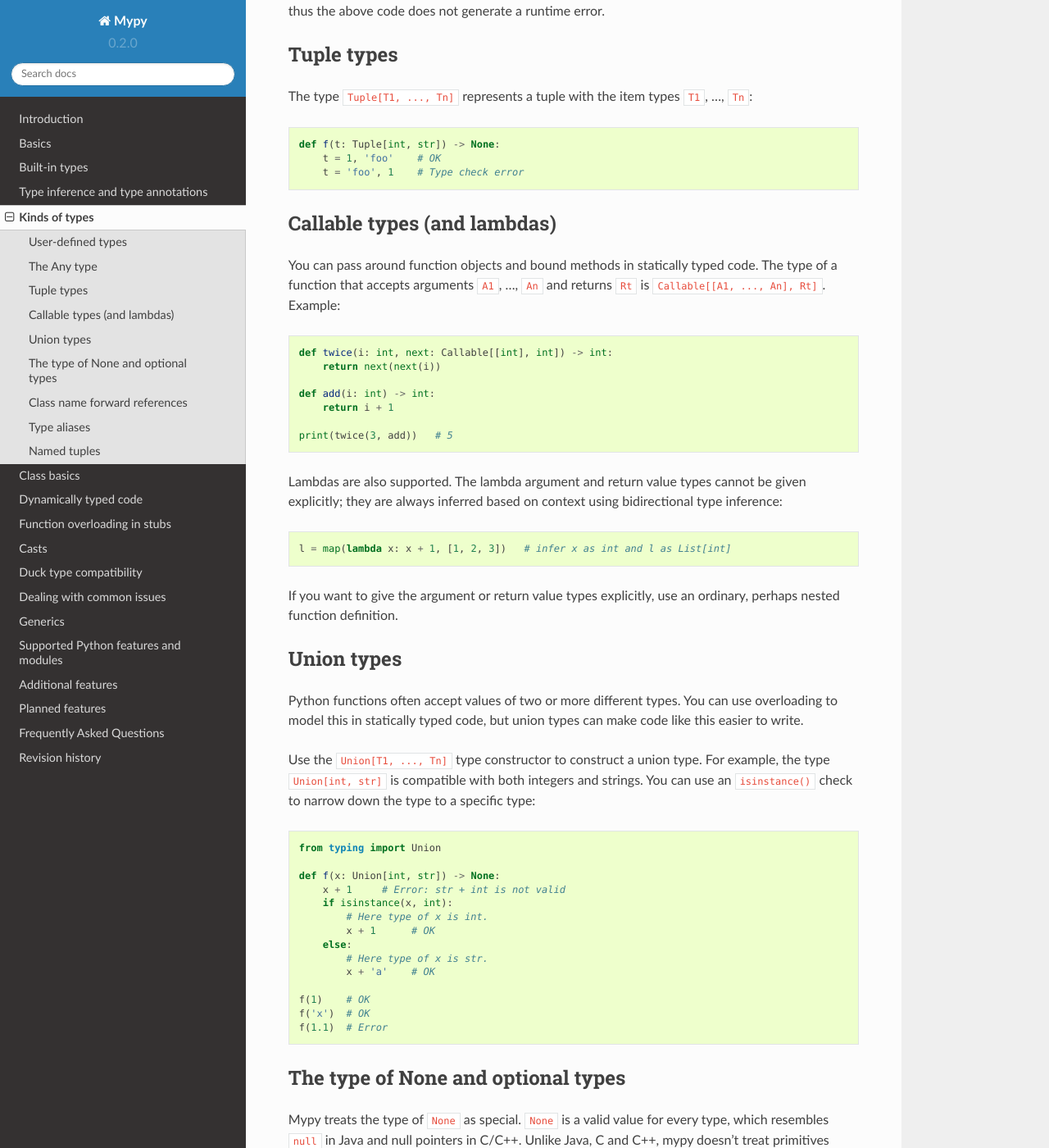
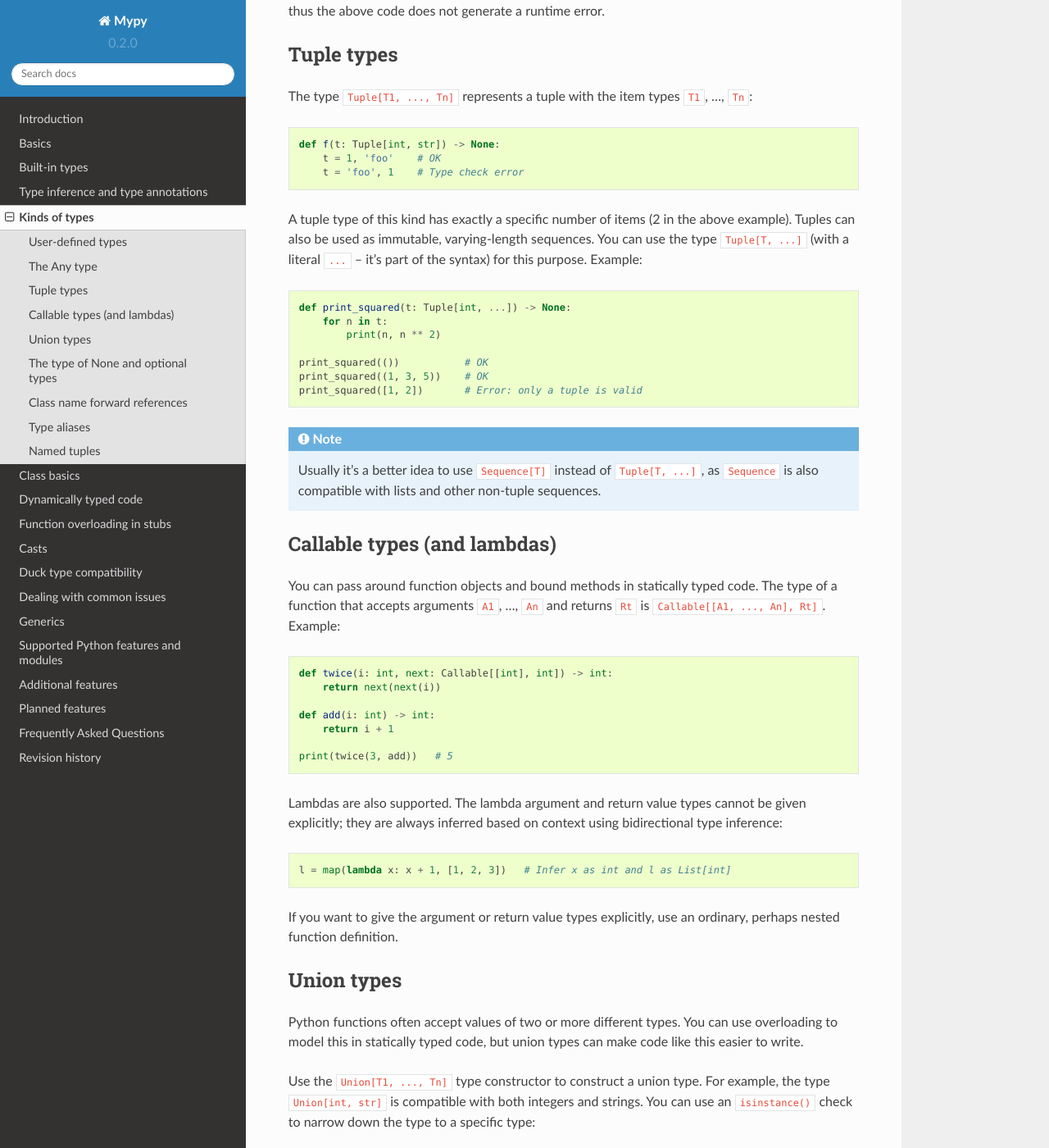
Before and after one commit to lucalysoft/mypy, a Sphinx documentation site: the page built from docs/source/kinds_of_types.rst, in a window 1280 px wide and 1400 px high, scrolled down 948 px. Shown: the whole window at 82% size. Built offline with Sphinx 7.4.7 and the Read the Docs theme 2.0.0, drawn with Linux system fonts in a browser that asks for light colours.

Commit message:
Document variable-length tuples

```diff
--- a/docs/source/kinds_of_types.rst
+++ b/docs/source/kinds_of_types.rst
@@ -60,6 +60,27 @@ The type ``Tuple[T1, ..., Tn]`` represents a tuple with the item types ``T1``, .
        t = 1, 'foo'    # OK
        t = 'foo', 1    # Type check error
 
+A tuple type of this kind has exactly a specific number of items (2 in
+the above example). Tuples can also be used as immutable,
+varying-length sequences. You can use the type ``Tuple[T, ...]`` (with
+a literal ``...`` -- it's part of the syntax) for this
+purpose. Example:
+
+.. code-block:: python
+
+    def print_squared(t: Tuple[int, ...]) -> None:
+        for n in t:
+            print(n, n ** 2)
+
+    print_squared(())           # OK
+    print_squared((1, 3, 5))    # OK
+    print_squared([1, 2])       # Error: only a tuple is valid
+
+.. note::
+
+   Usually it's a better idea to use ``Sequence[T]`` instead of ``Tuple[T, ...]``, as
+   ``Sequence`` is also compatible with lists and other non-tuple sequences.
+
 Callable types (and lambdas)
 ****************************
 
@@ -83,7 +104,7 @@ using bidirectional type inference:
 
 .. code-block:: python
 
-   l = map(lambda x: x + 1, [1, 2, 3])   # infer x as int and l as List[int]
+   l = map(lambda x: x + 1, [1, 2, 3])   # Infer x as int and l as List[int]
 
 If you want to give the argument or return value types explicitly, use
 an ordinary, perhaps nested function definition.
```
